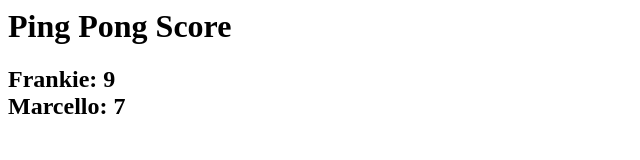
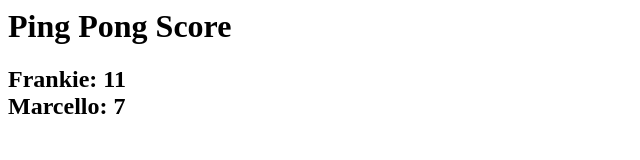
Before and after one commit to FrankieBortot/pingpong-score, a plain HTML site: page index.html in a window 1280 px wide. Shown: the full height of the page, 0-640 px from the left. Drawn offline with Linux system fonts and the light colour scheme.

Commit message:
Update index.html

```diff
--- a/index.html
+++ b/index.html
@@ -1,7 +1,7 @@
 <h1> Ping Pong Score </h1>
 
 <h2>
-  Frankie: <bold>9</bold>
+  Frankie: <bold>11</bold>
   <br>
   Marcello: <bold>7</bold>
 </h2>
```
